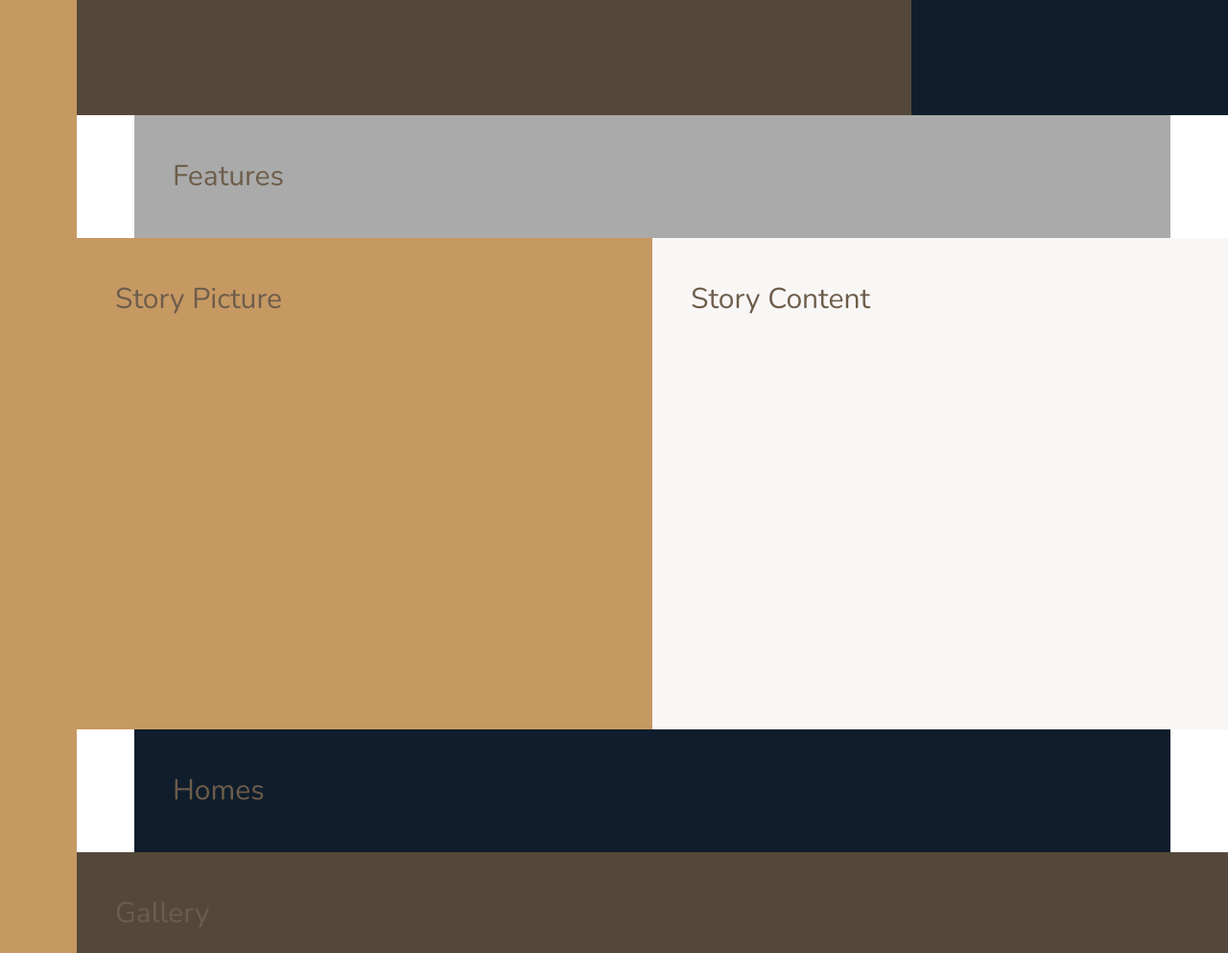
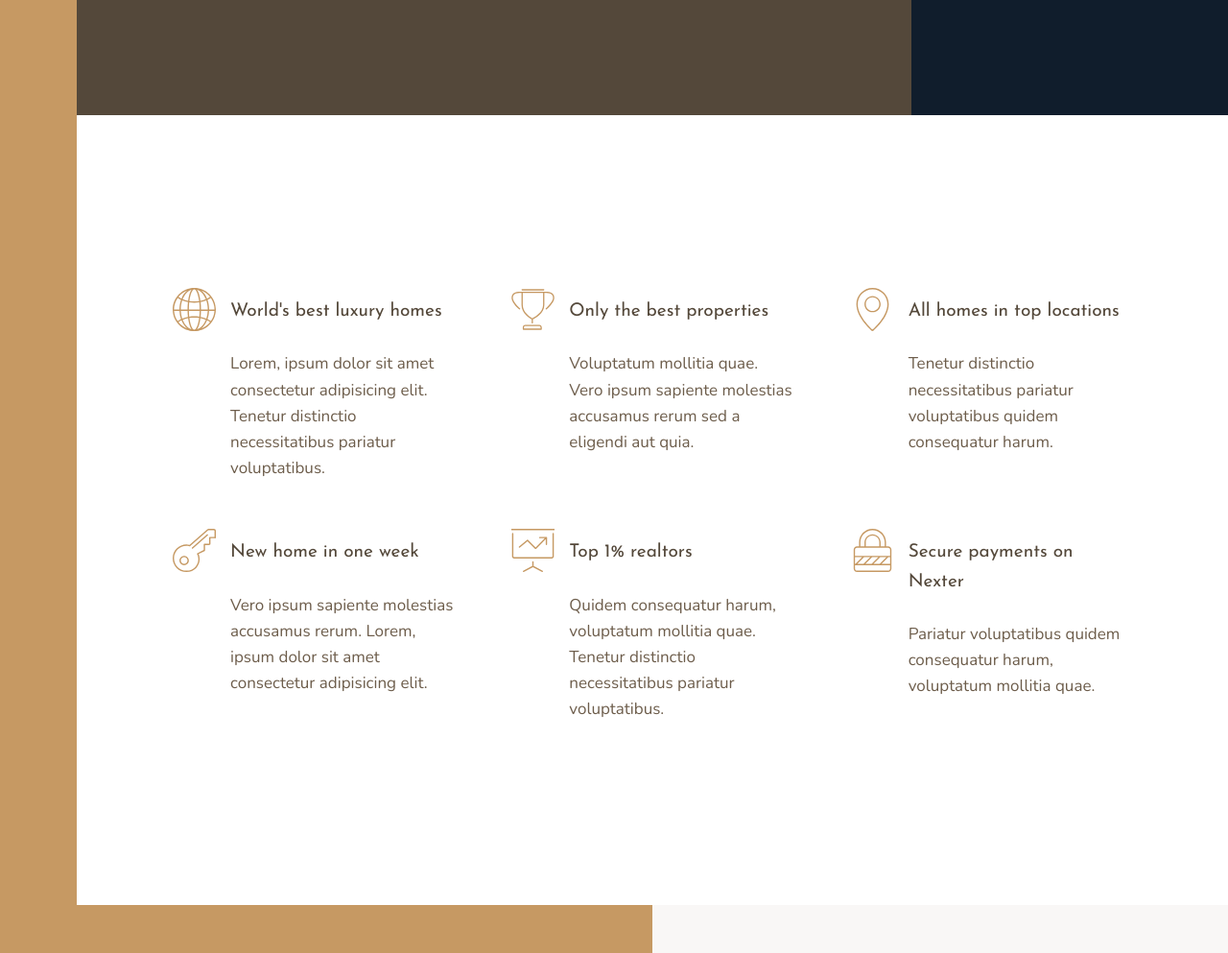
Before and after one commit to Krenbot/Nexter, a website: page index.html in a window 1280 px wide. Shown: the part 520-1513 px from the top of the page at 96% size. Drawn offline with nearby package versions, Linux system fonts and the light colour scheme.

Commit message:
implement feature section

```diff
--- a/index.html
+++ b/index.html
@@ -18,7 +18,62 @@
     <div class="header">Header</div>
     <div class="realtors">Top 3 Realtors</div>
 
-    <section class="features">Features</section>
+    <section class="features">
+
+        <div class="feature">
+            <svg class="feature__icon">
+                <use xlink:href="img/sprite.svg#icon-global"></use>
+            </svg>
+            <h4 class="heading-4 heading-4--dark">World's best luxury homes</h4>
+            <p class="feature__text">Lorem, ipsum dolor sit amet consectetur adipisicing elit. Tenetur distinctio
+                necessitatibus pariatur voluptatibus.</p>
+        </div>
+
+        <div class="feature">
+            <svg class="feature__icon">
+                <use xlink:href="img/sprite.svg#icon-trophy"></use>
+            </svg>
+            <h4 class="heading-4 heading-4--dark">Only the best properties</h4>
+            <p class="feature__text">Voluptatum mollitia quae. Vero ipsum sapiente molestias accusamus rerum sed a
+                eligendi aut quia.</p>
+        </div>
+
+        <div class="feature">
+            <svg class="feature__icon">
+                <use xlink:href="img/sprite.svg#icon-map-pin"></use>
+            </svg>
+            <h4 class="heading-4 heading-4--dark">All homes in top locations</h4>
+            <p class="feature__text">Tenetur distinctio necessitatibus pariatur voluptatibus quidem consequatur harum.
+            </p>
+        </div>
+
+        <div class="feature">
+            <svg class="feature__icon">
+                <use xlink:href="img/sprite.svg#icon-key"></use>
+            </svg>
+            <h4 class="heading-4 heading-4--dark">New home in one week</h4>
+            <p class="feature__text">Vero ipsum sapiente molestias accusamus rerum. Lorem, ipsum dolor sit amet
+                consectetur adipisicing elit.</p>
+        </div>
+
+        <div class="feature">
+            <svg class="feature__icon">
+                <use xlink:href="img/sprite.svg#icon-presentation"></use>
+            </svg>
+            <h4 class="heading-4 heading-4--dark">Top 1% realtors</h4>
+            <p class="feature__text">Quidem consequatur harum, voluptatum mollitia quae. Tenetur distinctio
+                necessitatibus pariatur voluptatibus.</p>
+        </div>
+
+        <div class="feature">
+            <svg class="feature__icon">
+                <use xlink:href="img/sprite.svg#icon-lock"></use>
+            </svg>
+            <h4 class="heading-4 heading-4--dark">Secure payments on Nexter</h4>
+            <p class="feature__text">Pariatur voluptatibus quidem consequatur harum, voluptatum mollitia quae.</p>
+        </div>
+
+    </section>
 
     <div class="story__pictures">Story Picture</div>
     <div class="story__content">Story Content</div>
--- a/sass/_features.scss
+++ b/sass/_features.scss
@@ -1,4 +1,31 @@
 .features {
-    background-color: $color-grey-light-2;
     grid-column: center-start / center-end;
+
+    margin: 15rem 0;
+
+    display: grid;
+    // grid-template-columns: repeat(3, 1fr);
+    grid-template-columns: repeat(auto-fit, minmax(25rem, 1fr));
+    gap: 6rem;
+    align-items: start;
 }
+
+.feature {
+    display: grid;
+    grid-template-columns: min-content 1fr;
+    column-gap: 1.5rem;
+    row-gap: 2.5rem;
+
+    &__icon {
+        fill: $color-primary;
+        width: 4.5rem;
+        height: 4.5rem;
+        grid-row: 1 / span 2;
+        transform: translateY(-1rem);
+    }
+
+    &__text {
+        font-size: 1.7rem;
+    }
+
+}
--- a/sass/_typography.scss
+++ b/sass/_typography.scss
@@ -0,0 +1,29 @@
+%heading {
+    font-family: $font-display;
+    font-weight: 400;
+}
+
+.heading-1 {
+    @extend %heading;
+}
+
+.heading-2 {
+    @extend %heading;
+}
+
+.heading-3 {
+    @extend %heading;
+}
+
+.heading-4 {
+    @extend %heading;
+    font-size: 1.9rem;
+
+    &--light {
+        color: $color-grey-light-1;
+    }
+
+    &--dark {
+        color: $color-grey-dark-1;
+    }
+}
```
Also changed, not shown: img/text.txt (+0 -15 lines), sass/main.css, 1 other file.
